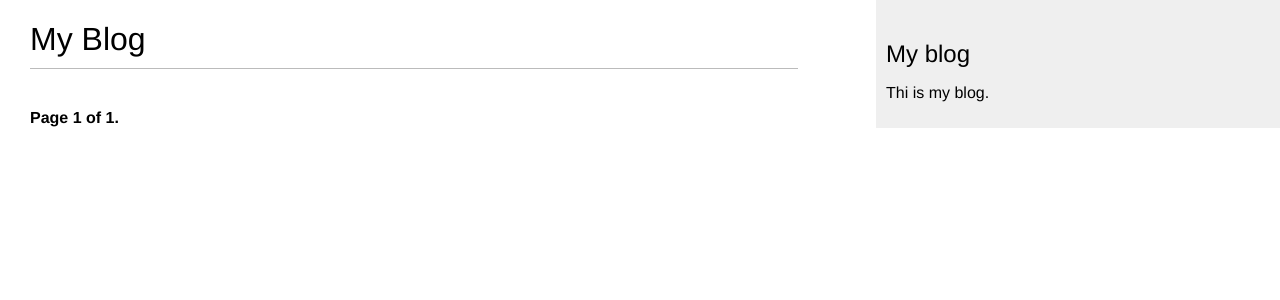
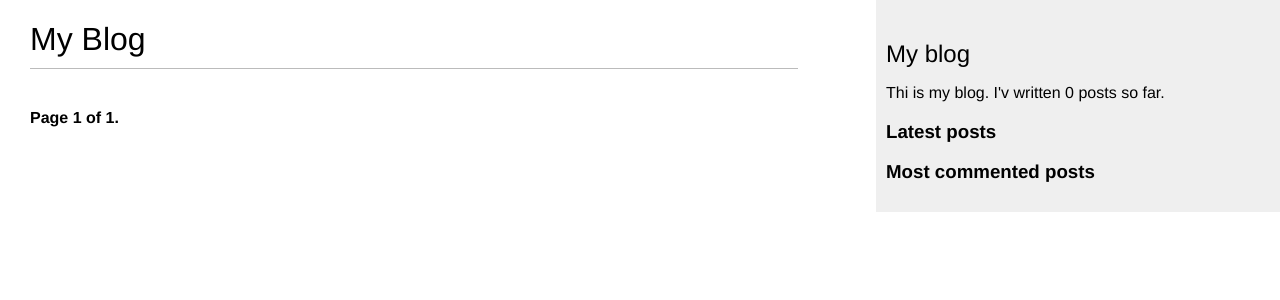
Before and after one commit to onegrit/blog_app_by_example, a Django app: page /blog/ in a window 1280 px wide. Shown: the top 300 px of the page. Run offline with Django 3.2, Linux system fonts and the light colour scheme; data that the repository does not hold is empty.

Commit message:
Creating custom templates tags and filters

```diff
--- a/blog/templates/blog/base.html
+++ b/blog/templates/blog/base.html
@@ -2,6 +2,7 @@
 <html lang="en">
 <head>
     {% load static %}
+    {% load blog_tags %}
     <meta charset="UTF-8">
     <link rel="stylesheet" href="{% static "css/blog.css" %}">
     <title>{% block title %} {% endblock %}</title>
@@ -13,7 +14,20 @@
 </div>
 <div id="sidebar">
     <h2>My blog</h2>
-    <p>Thi is my blog.</p>
+
+    <p>Thi is my blog. I'v written {% total_posts %} posts so far.</p>
+    <h3>Latest posts</h3>
+    {% show_latest_posts 5 %}
+
+    <h3>Most commented posts</h3>
+    {% get_most_commented_posts as most_commented_posts %}
+    <ul>
+        {% for post in most_commented_posts %}
+            <li>
+                <a href="{{ post.get_absolute_url }}">{{ post.title }}</a>
+            </li>
+        {% endfor %}
+    </ul>
 </div>
 </body>
 </html>
--- a/blog/templates/blog/post/detail.html
+++ b/blog/templates/blog/post/detail.html
@@ -1,4 +1,6 @@
 {% extends 'blog/base.html' %}
+{% load blog_tags %}
+
 {% block title %}{{ post.title }}{% endblock %}
 
 {% block content %}
@@ -6,7 +8,7 @@
     <p class="date">
         Published {{ post.publish }} by {{ post.author }}
     </p>
-    {{ post.body | linebreaks }}
+    {{ post.body | markdown }}
     <p>
         <a href="{% url 'blog:post_share' post.id %}">
             Share this post
--- /dev/null
+++ b/blog/templates/blog/post/latest_posts.html
@@ -0,0 +1,7 @@
+<ul>
+    {% for post in latest_posts %}
+        <li>
+            <a href="{{ post.get_absolute_url }}">{{ post.title }}</a>
+        </li>
+    {% endfor %}
+</ul>
--- a/blog/templates/blog/post/list.html
+++ b/blog/templates/blog/post/list.html
@@ -1,5 +1,5 @@
 {% extends "blog/base.html" %}
-
+{% load blog_tags %}
 {% block title %}My Blog{% endblock %}
 
 {% block content %}
@@ -20,7 +20,7 @@
         </p>
         <p class="date">
             Published {{ post.publish }} by {{ post.author }}
-            {{ post.body|truncatewords:30|linebreaks }}
+            {{ post.body|truncatewords:30|markdown|truncatewords_html:30 }}
         </p>
     {% endfor %}
     {% include 'pagination.html' with page=posts %}
--- a/blog/templatetags/blog_tags.py
+++ b/blog/templatetags/blog_tags.py
@@ -1,4 +1,8 @@
 from django import template
+from django.db.models import Count
+from django.utils.safestring import mark_safe
+import markdown
+
 from ..models import Post
 
 register = template.Library()
@@ -7,3 +11,21 @@ register = template.Library()
 @register.simple_tag
 def total_posts():
     return Post.published.count()
+
+
+@register.inclusion_tag('blog/post/latest_posts.html')
+def show_latest_posts(count=5):
+    latest_posts = Post.published.order_by('-publish')[:count]
+    return {'latest_posts': latest_posts}
+
+
+@register.simple_tag
+def get_most_commented_posts(count=5):
+    return Post.published.annotate(
+        total_comments=Count('comments')
+    ).order_by('-total_comments')[:count]
+
+
+@register.filter(name='markdown')
+def markdown_format(text):
+    return mark_safe(markdown.markdown(text))
```
